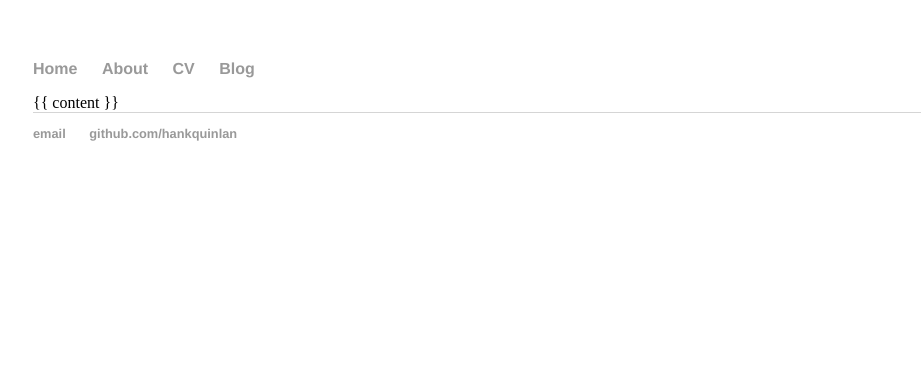
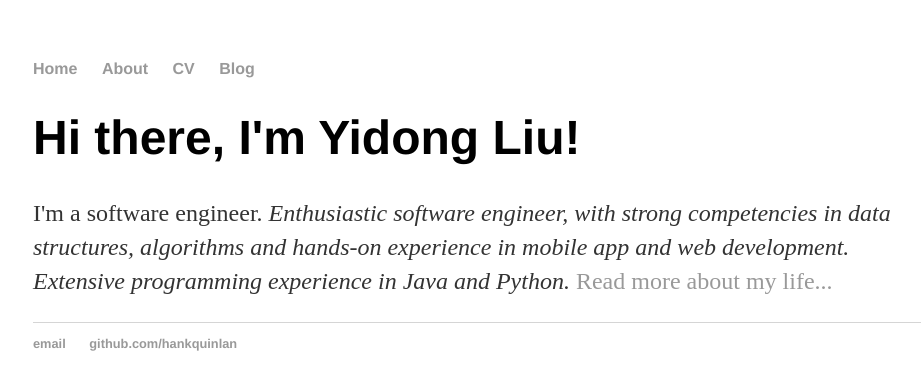
Before and after one commit to yidongliu/yidongliu.github.io, a Jekyll site: the page built from index.html, in a window 1280 px wide. Shown: the top 390 px of the page, without its empty margins (159-1080 px from the left). Built offline with Jekyll 4.4.1, drawn with Linux system fonts in a browser that asks for light colours.

Commit message:
Update cv and about

```diff
--- a/about/index.html
+++ b/about/index.html
@@ -1,3 +1,9 @@
+---
+layout:default
+title: About Yidong
+---
+
+
 <div class="about">
 			<h1>About</h1>
 			<p>You can optionally insert a brief bio here. You went to this school, you studied that, you now work in this field with research interests in that subject. At your previous position at this place, you worked on this or that. You can list some of your significant accomplishments, awards, or recognition here as well. You live in this city with these animals and people. In your free time you like X, Y, and Z.</p>
--- a/index.html
+++ b/index.html
@@ -1,29 +1,9 @@
-<!DOCTYPE html>
-	<html>
-		<head>
-			<title>{{ page.title }}</title>
-			<!-- link to main stylesheet -->
-			<link rel="stylesheet" type="text/css" href="/css/main.css">
-		</head>
-		<body>
-			<nav>
-	    		<ul>
-	        		<li><a href="/">Home</a></li>
-		        	<li><a href="/about">About</a></li>
-	        		<li><a href="/cv">CV</a></li>
-	        		<li><a href="/blog">Blog</a></li>
-	    		</ul>
-			</nav>
-			<div class="container">
+---
+layout: default
+title: Yidong's Homepage
+---
 
-			{{ content }}
-
-			</div><!-- /.container -->
-			<footer>
-	    		<ul>
-	        		<li><a href="mailto:hankquinlanhub@gmail.com">email</a></li>
-	        		<li><a href="https://github.com/hankquinlan">github.com/hankquinlan</a></li>
-				</ul>
-			</footer>
-		</body>
-	</html>
+<div class="blurb">
+			<h1>Hi there, I'm Yidong Liu!</h1>
+			<p>I'm a software engineer. <em>Enthusiastic software engineer, with strong competencies in data structures, algorithms and hands-on experience in mobile app and web development. Extensive programming experience in Java and Python. </em> <a href="/about">Read more about my life...</a></p>
+		</div>
```
Also changed, not shown: cv/index.html (added, +18 -0 lines).
